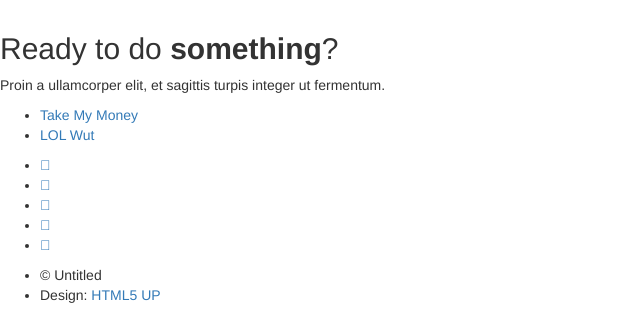
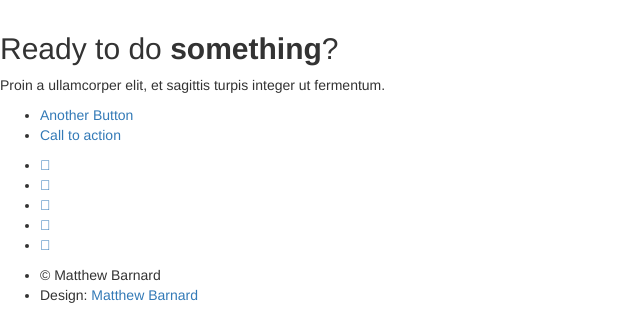
Before and after one commit to MatthewBarnard/lightbook, a Rails app: page / in a window 1280 px wide. Shown: the part 3439-3754 px from the top of the page, without its empty margins (0-640 px from the left). Run offline with Rails 7, Linux system fonts and the light colour scheme; style sheets or scripts are compiled from the project's sources; some libraries are stand-ins or nearby versions.

Commit message:
fixed footer

```diff
--- a/app/views/front_end/index.html.erb
+++ b/app/views/front_end/index.html.erb
@@ -201,8 +201,8 @@
   </header>
   <footer>
     <ul class="buttons">
-      <li><a href="#" class="button special">Take My Money</a></li>
-      <li><a href="#" class="button">LOL Wut</a></li>
+      <li><a href="#" class="button special">Another Button</a></li>
+      <li><a href="#" class="button">Call to action</a></li>
     </ul>
   </footer>
 
@@ -220,8 +220,8 @@
   </ul>
 
   <ul class="copyright">
-    <li>&copy; Untitled</li>
-    <li>Design: <a href="http://html5up.net">HTML5 UP</a></li>
+    <li>&copy; Matthew Barnard</li>
+    <li>Design: <a href="mailto:msbarnard10@gmail.com">Matthew Barnard</a></li>
   </ul>
 
 </footer>
```
